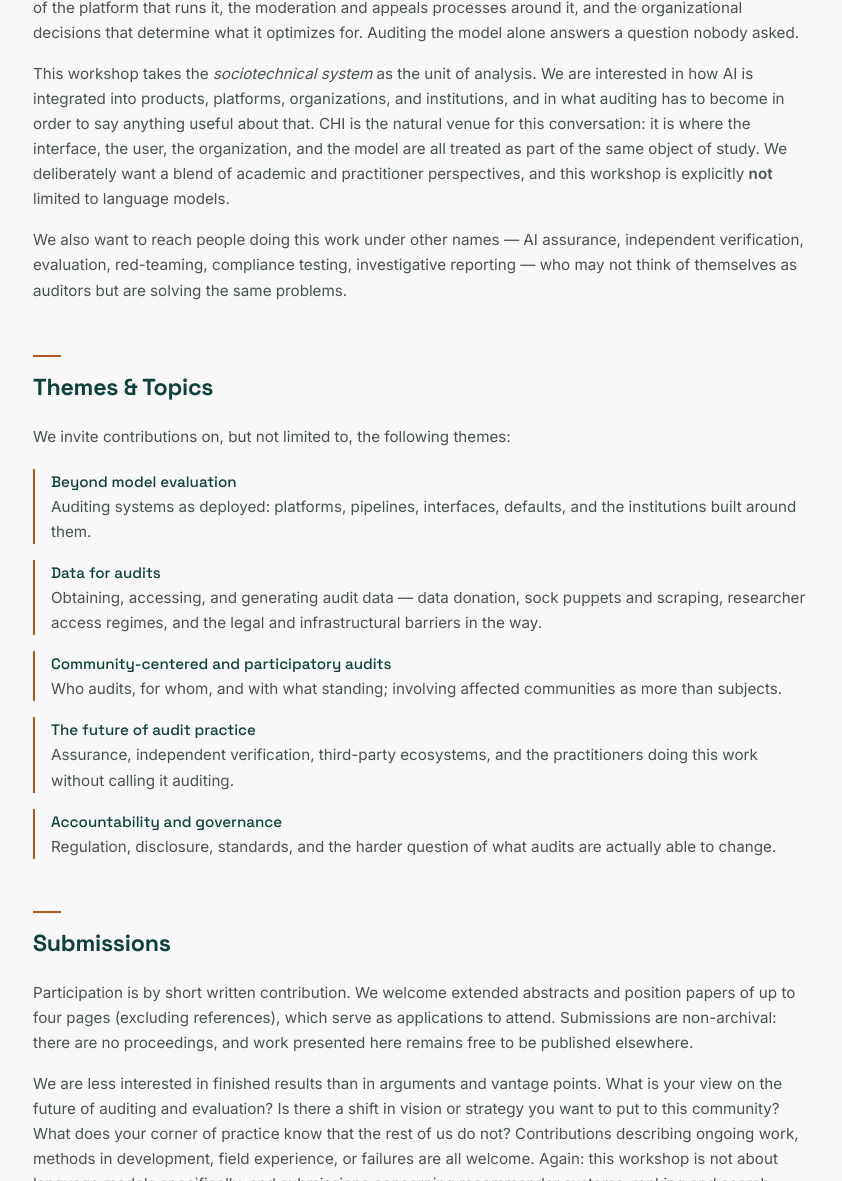
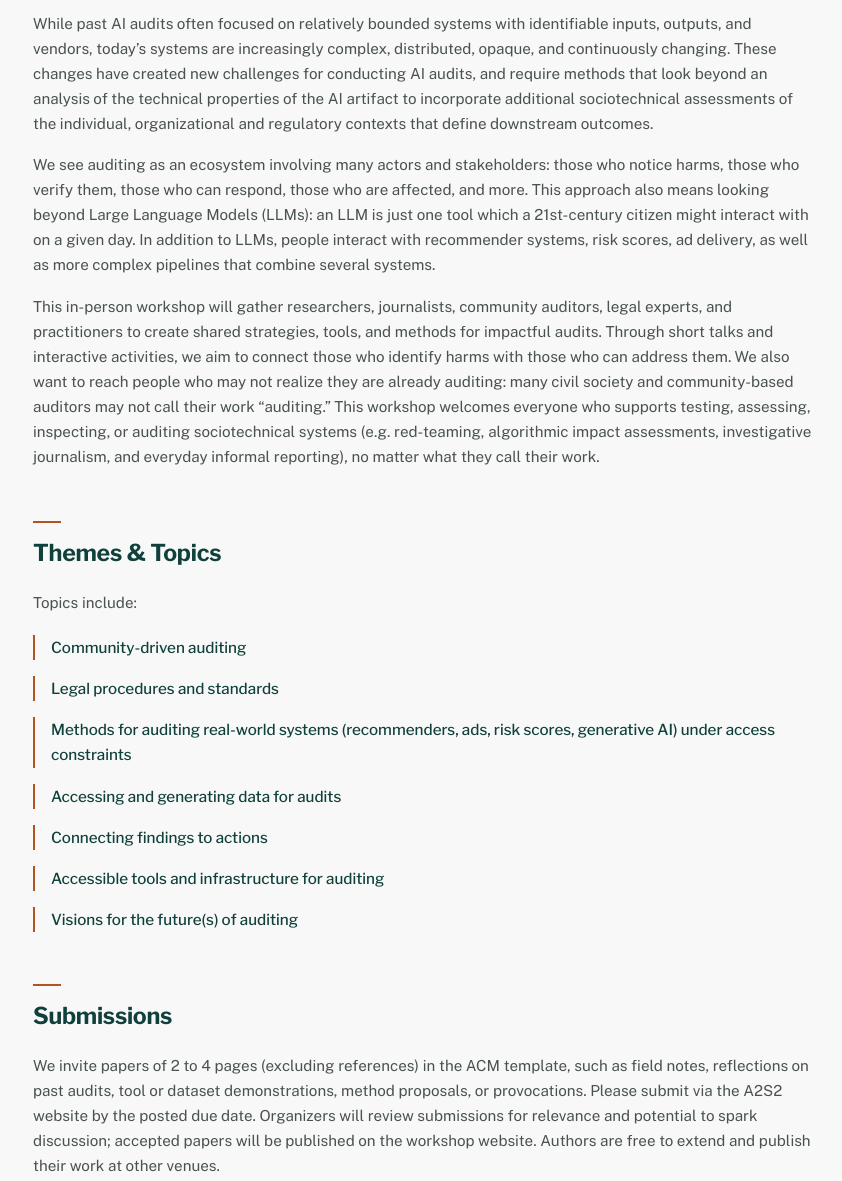
Before and after one commit to a2s2-workshop/2027, a plain HTML site: page index.html in a window 1280 px wide. Shown: the part 644-1825 px from the top of the page, without its empty margins (217-1059 px from the left). Drawn offline with Linux system fonts and the light colour scheme; some icons are missing.

Commit message:
Language tweaks to align with CHI submission

```diff
--- a/css/style.css
+++ b/css/style.css
@@ -1,14 +1,67 @@
 /* ==========================================================================
-   A2S2 — AI Auditing of Sociotechnical Systems
+   A2S2 — Auditing AI and Sociotechnical Systems
    Shared stylesheet. Keep this file identical across the landing repo and
    every year repo so the workshop reads as one identity across editions.
    All theming lives in the :root block below — including the greys, which
    are tokenized on purpose so a re-skin never becomes a hex find/replace.
    ========================================================================== */
 
+/* ---------- FONTS ----------
+   Self-hosted variable fonts (SIL OFL 1.1; licenses in fonts/).
+   Libre Franklin: display. Public Sans: body. */
+
+@font-face {
+  font-family: 'Libre Franklin';
+  font-style: normal;
+  font-weight: 100 900;
+  font-display: swap;
+  src: url('../fonts/libre-franklin-latin-ext-wght-normal.woff2') format('woff2');
+  unicode-range: U+0100-02BA,U+02BD-02C5,U+02C7-02CC,U+02CE-02D7,U+02DD-02FF,U+0304,U+0308,U+0329,U+1D00-1DBF,U+1E00-1E9F,U+1EF2-1EFF,U+2020,U+20A0-20AB,U+20AD-20C0,U+2113,U+2C60-2C7F,U+A720-A7FF;
+}
+@font-face {
+  font-family: 'Libre Franklin';
+  font-style: normal;
+  font-weight: 100 900;
+  font-display: swap;
+  src: url('../fonts/libre-franklin-latin-wght-normal.woff2') format('woff2');
+  unicode-range: U+0000-00FF,U+0131,U+0152-0153,U+02BB-02BC,U+02C6,U+02DA,U+02DC,U+0304,U+0308,U+0329,U+2000-206F,U+20AC,U+2122,U+2191,U+2193,U+2212,U+2215,U+FEFF,U+FFFD;
+}
+@font-face {
+  font-family: 'Public Sans';
+  font-style: normal;
+  font-weight: 100 900;
+  font-display: swap;
+  src: url('../fonts/public-sans-latin-ext-wght-normal.woff2') format('woff2');
+  unicode-range: U+0100-02BA,U+02BD-02C5,U+02C7-02CC,U+02CE-02D7,U+02DD-02FF,U+0304,U+0308,U+0329,U+1D00-1DBF,U+1E00-1E9F,U+1EF2-1EFF,U+2020,U+20A0-20AB,U+20AD-20C0,U+2113,U+2C60-2C7F,U+A720-A7FF;
+}
+@font-face {
+  font-family: 'Public Sans';
+  font-style: normal;
+  font-weight: 100 900;
+  font-display: swap;
+  src: url('../fonts/public-sans-latin-wght-normal.woff2') format('woff2');
+  unicode-range: U+0000-00FF,U+0131,U+0152-0153,U+02BB-02BC,U+02C6,U+02DA,U+02DC,U+0304,U+0308,U+0329,U+2000-206F,U+20AC,U+2122,U+2191,U+2193,U+2212,U+2215,U+FEFF,U+FFFD;
+}
+@font-face {
+  font-family: 'Public Sans';
+  font-style: italic;
+  font-weight: 100 900;
+  font-display: swap;
+  src: url('../fonts/public-sans-latin-ext-wght-italic.woff2') format('woff2');
+  unicode-range: U+0100-02BA,U+02BD-02C5,U+02C7-02CC,U+02CE-02D7,U+02DD-02FF,U+0304,U+0308,U+0329,U+1D00-1DBF,U+1E00-1E9F,U+1EF2-1EFF,U+2020,U+20A0-20AB,U+20AD-20C0,U+2113,U+2C60-2C7F,U+A720-A7FF;
+}
+@font-face {
+  font-family: 'Public Sans';
+  font-style: italic;
+  font-weight: 100 900;
+  font-display: swap;
+  src: url('../fonts/public-sans-latin-wght-italic.woff2') format('woff2');
+  unicode-range: U+0000-00FF,U+0131,U+0152-0153,U+02BB-02BC,U+02C6,U+02DA,U+02DC,U+0304,U+0308,U+0329,U+2000-206F,U+20AC,U+2122,U+2191,U+2193,U+2212,U+2215,U+FEFF,U+FFFD;
+}
+
 :root {
-  --font-display:      'Space Grotesk', 'Helvetica Neue', Helvetica, Arial, sans-serif;
-  --font-body:         'Inter', system-ui, -apple-system, sans-serif;
+  --font-display:      'Libre Franklin', 'Helvetica Neue', Helvetica, Arial, sans-serif;
+  --font-body:         'Public Sans', system-ui, -apple-system, sans-serif;
 
   --color-accent:      #10403B;  /* pine — wordmark, h2, nav brand */
   --color-accent-warm: #B4531F;  /* rust — rules, hover, initials  */
--- a/index.html
+++ b/index.html
@@ -1,13 +1,11 @@
 <!DOCTYPE html>
+<!-- NOTICE: The About, Themes &amp; Topics, and Submissions prose was re-selected with help from LLMs (November 21, 2026, steered by Jack Bandy) to use language from the CHI 2027 workshop paper. -->
 <html lang="en">
 <head>
   <meta charset="UTF-8">
   <meta name="viewport" content="width=device-width, initial-scale=1.0">
-  <meta name="description" content="A2S2 2027 — an accepted CHI 2027 workshop (Pittsburgh, May 10–14, 2027) on the AI Auditing of Sociotechnical Systems, on auditing AI and algorithmic systems as they are actually built, deployed, and lived with.">
+  <meta name="description" content="A2S2 2027 — a CHI 2027 workshop (Pittsburgh, May 10–14, 2027) for Auditing AI and Sociotechnical Systems: the past, present, and futures of impactful audits.">
   <title>A2S2 2027</title>
-  <link rel="preconnect" href="https://fonts.googleapis.com">
-  <link rel="preconnect" href="https://fonts.gstatic.com" crossorigin>
-  <link href="https://fonts.googleapis.com/css2?family=Space+Grotesk:wght@500;700&family=Inter:wght@400;500;600&display=swap" rel="stylesheet">
   <link rel="stylesheet" href="https://cdnjs.cloudflare.com/ajax/libs/font-awesome/6.7.2/css/all.min.css">
   <link rel="stylesheet" href="https://cdnjs.cloudflare.com/ajax/libs/academicons/1.9.4/css/academicons.min.css">
   <link rel="icon" type="image/svg+xml" href="favicon.svg">
@@ -32,8 +30,8 @@
   <header class="hero page-col">
     <h1 class="hero-acronym">A<sup>2</sup>S<sup>2</sup> 2027</h1>
     <div class="hero-rule"></div>
-    <p class="hero-subtitle"><span class="hero-word"><span class="hero-letter" style="--hop-delay:0s">A</span>I</span> <span class="hero-word"><span class="hero-letter" style="--hop-delay:0.09s">A</span>uditing</span> of <span class="hero-word"><span class="hero-letter" style="--hop-delay:0.18s">S</span>ociotechnical</span> <span class="hero-word"><span class="hero-letter" style="--hop-delay:0.27s">S</span>ystems</span></p>
-    <p class="hero-tagline">A workshop for people who study AI and algorithmic systems as they are actually built, deployed, and lived with.</p>
+    <p class="hero-subtitle"><span class="hero-word"><span class="hero-letter" style="--hop-delay:0s">A</span>uditing</span> <span class="hero-word"><span class="hero-letter" style="--hop-delay:0.09s">A</span>I</span> and <span class="hero-word"><span class="hero-letter" style="--hop-delay:0.18s">S</span>ociotechnical</span> <span class="hero-word"><span class="hero-letter" style="--hop-delay:0.27s">S</span>ystems</span></p>
+    <p class="hero-tagline">The past, present, and futures of impactful audits.</p>
     <p class="hero-event">Workshop at CHI 2027 <span aria-hidden="true">&middot;</span> Pittsburgh, PA</p>
     <p class="hero-dates">Conference: May 10&ndash;14, 2027 <span aria-hidden="true">&middot;</span> Workshop date: TBA</p>
   </header>
@@ -44,60 +42,50 @@
       <h2>About</h2>
       <div class="prose">
         <p>
-          Auditing has become one of the main ways we hold AI and algorithmic systems to account, but most of the methods and vocabulary we have inherited were built for evaluating <em>models</em>. The systems that actually affect people are larger than that. A recommender is inseparable from the interface that presents it, the incentives of the platform that runs it, the moderation and appeals processes around it, and the organizational decisions that determine what it optimizes for. Auditing the model alone answers a question nobody asked.
+          Algorithm audits have surfaced harms in sociotechnical systems and driven real-world change, from product updates and removals to lawsuits and legal reforms. Auditing is now at a critical moment: audit requirements are being written into law, yet access for independent auditors is narrowing, systems span complex supply chains, and the resources needed to audit are concentrated in a few hands.
         </p>
         <p>
-          This workshop takes the <em>sociotechnical system</em> as the unit of analysis. We are interested in how AI is integrated into products, platforms, organizations, and institutions, and in what auditing has to become in order to say anything useful about that. CHI is the natural venue for this conversation: it is where the interface, the user, the organization, and the model are all treated as part of the same object of study. We deliberately want a blend of academic and practitioner perspectives, and this workshop is explicitly <strong>not</strong> limited to language models.
+          While past AI audits often focused on relatively bounded systems with identifiable inputs, outputs, and vendors, today&rsquo;s systems are increasingly complex, distributed, opaque, and continuously changing. These changes have created new challenges for conducting AI audits, and require methods that look beyond an analysis of the technical properties of the AI artifact to incorporate additional sociotechnical assessments of the individual, organizational and regulatory contexts that define downstream outcomes.
         </p>
         <p>
-          We also want to reach people doing this work under other names &mdash; AI assurance, independent verification, evaluation, red-teaming, compliance testing, investigative reporting &mdash; who may not think of themselves as auditors but are solving the same problems.
+          We see auditing as an ecosystem involving many actors and stakeholders: those who notice harms, those who verify them, those who can respond, those who are affected, and more. This approach also means looking beyond Large Language Models (LLMs): an LLM is just one tool which a 21st-century citizen might interact with on a given day. In addition to LLMs, people interact with recommender systems, risk scores, ad delivery, as well as more complex pipelines that combine several systems.
+        </p>
+        <p>
+          This in-person workshop will gather researchers, journalists, community auditors, legal experts, and practitioners to create shared strategies, tools, and methods for impactful audits. Through short talks and interactive activities, we aim to connect those who identify harms with those who can address them. We also want to reach people who may not realize they are already auditing: many civil society and community-based auditors may not call their work &ldquo;auditing.&rdquo; This workshop welcomes everyone who supports testing, assessing, inspecting, or auditing sociotechnical systems (e.g. red-teaming, algorithmic impact assessments, investigative journalism, and everyday informal reporting), no matter what they call their work.
         </p>
       </div>
     </section>
-
     <section id="themes">
       <h2>Themes &amp; Topics</h2>
       <div class="prose">
-        <p>We invite contributions on, but not limited to, the following themes:</p>
+        <p>Topics include:</p>
         <ul class="theme-list">
-          <li>
-            <strong>Beyond model evaluation</strong>
-            Auditing systems as deployed: platforms, pipelines, interfaces, defaults, and the institutions built around them.
-          </li>
-          <li>
-            <strong>Data for audits</strong>
-            Obtaining, accessing, and generating audit data &mdash; data donation, sock puppets and scraping, researcher access regimes, and the legal and infrastructural barriers in the way.
-          </li>
-          <li>
-            <strong>Community-centered and participatory audits</strong>
-            Who audits, for whom, and with what standing; involving affected communities as more than subjects.
-          </li>
-          <li>
-            <strong>The future of audit practice</strong>
-            Assurance, independent verification, third-party ecosystems, and the practitioners doing this work without calling it auditing.
-          </li>
-          <li>
-            <strong>Accountability and governance</strong>
-            Regulation, disclosure, standards, and the harder question of what audits are actually able to change.
-          </li>
+          <li><strong>Community-driven auditing</strong></li>
+          <li><strong>Legal procedures and standards</strong></li>
+          <li><strong>Methods for auditing real-world systems (recommenders, ads, risk scores, generative AI) under access constraints</strong></li>
+          <li><strong>Accessing and generating data for audits</strong></li>
+          <li><strong>Connecting findings to actions</strong></li>
+          <li><strong>Accessible tools and infrastructure for auditing</strong></li>
+          <li><strong>Visions for the future(s) of auditing</strong></li>
         </ul>
       </div>
     </section>
-
     <section id="submissions">
       <h2>Submissions</h2>
       <div class="prose">
         <p>
-          Participation is by short written contribution. We welcome extended abstracts and position papers of up to four pages (excluding references), which serve as applications to attend. Submissions are non-archival: there are no proceedings, and work presented here remains free to be published elsewhere.
+          We invite papers of 2 to 4 pages (excluding references) in the ACM template, such as field notes, reflections on past audits, tool or dataset demonstrations, method proposals, or provocations. Please submit via the A2S2 website by the posted due date. Organizers will review submissions for relevance and potential to spark discussion; accepted papers will be published on the workshop website. Authors are free to extend and publish their work at other venues.
         </p>
         <p>
-          We are less interested in finished results than in arguments and vantage points. What is your view on the future of auditing and evaluation? Is there a shift in vision or strategy you want to put to this community? What does your corner of practice know that the rest of us do not? Contributions describing ongoing work, methods in development, field experience, or failures are all welcome. Again: this workshop is not about language models specifically, and submissions concerning recommender systems, ranking and search, computer vision, risk scoring, and other deployed algorithmic systems are very much in scope.
+          At least one author of each accepted paper must attend in person. Since CHI workshops are in-person only, we will explore asynchronous ways to contribute for those unable to travel. This may include submitting field notes or short provocations that organizers present on their behalf, joining an online pre-workshop meeting, and/or co-authoring the post-workshop report via the Algo Audit Network Slack and mailing list.
         </p>
         <p>
-          We are committed to broad participation across disciplines, geographies, seniority levels, and institution types, including participants from outside academia. The workshop will support hybrid participation and we will publish accessibility details alongside the full call. The workshop has been accepted at CHI 2027, which takes place May 10&ndash;14, 2027 in Pittsburgh, Pennsylvania, USA. Submission instructions and the workshop date will be announced here.
+          As part of the registration process, the workshop will survey participants to collect information about accessibility needs. Submissions must comply with SIGCHI&rsquo;s guide to accessible submissions.
+        </p>
+        <p>
+          Submission instructions and the workshop date will be announced here.
         </p>
       </div>
-
       <h3 class="subsection-heading">Important Dates</h3>
       <div id="dates-content"></div>
     </section>
```
Also changed, not shown: data/program.json (+8 -11 lines), favicon.svg, fonts/LibreFranklin-OFL.txt (added), fonts/PublicSans-OFL.txt (added), fonts/libre-franklin-latin-ext-wght-normal.woff2 (added), fonts/libre-franklin-latin-wght-normal.woff2 (added), fonts/public-sans-latin-ext-wght-italic.woff2 (added), fonts/public-sans-latin-ext-wght-normal.woff2 (added), fonts/public-sans-latin-wght-italic.woff2 (added), fonts/public-sans-latin-wght-normal.woff2 (added), 1 other file.
